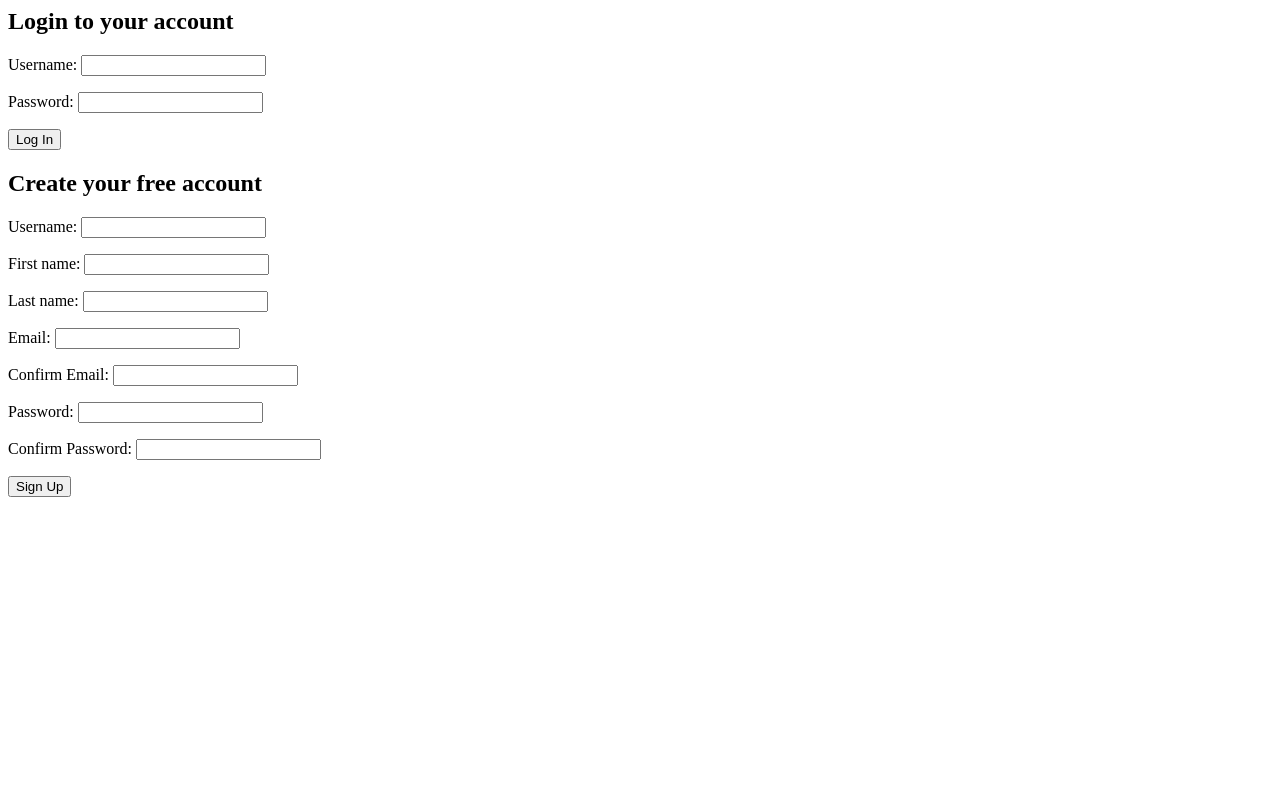
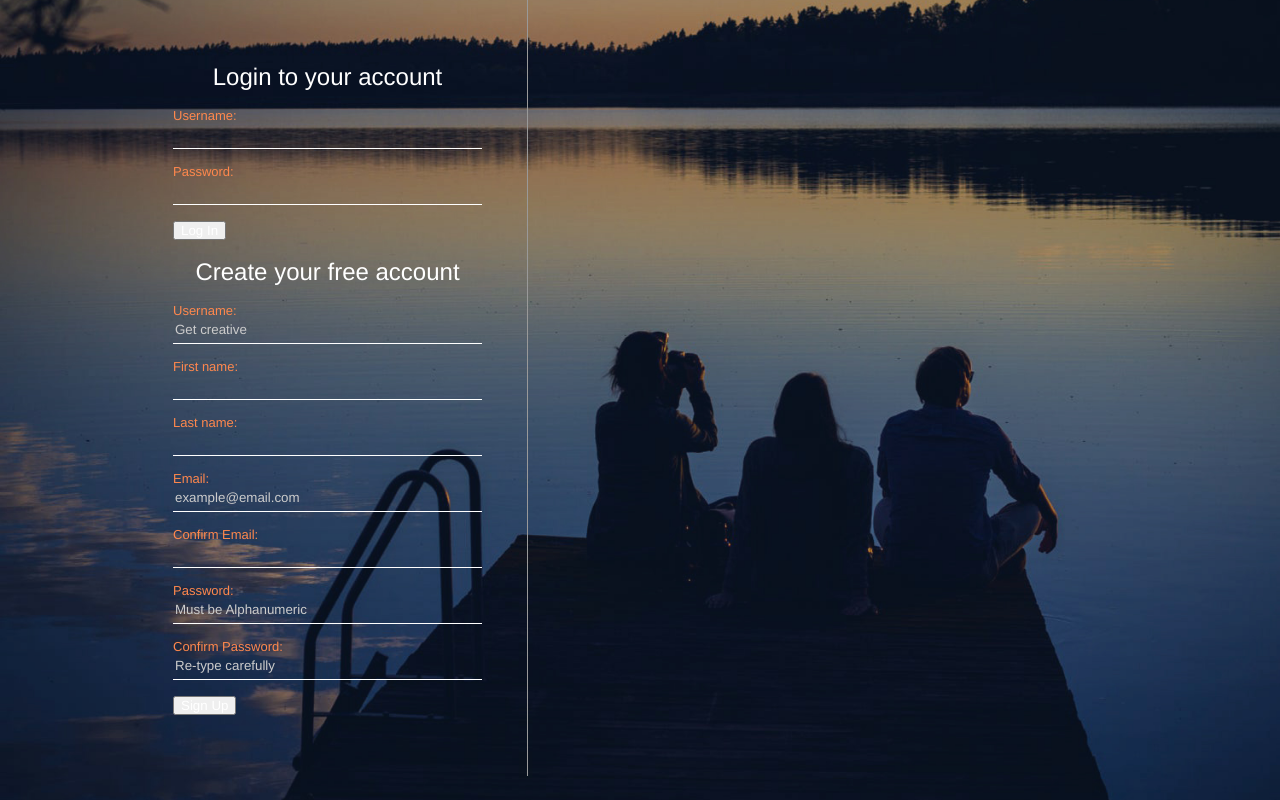
Before and after one commit to AbuBakr-S/SpotifyClone, a PHP site: page /register.php in a window 1280 px wide. Run offline with PHP 8.4, Linux system fonts and the light colour scheme.

Commit message:
Completing Login and Register Functionality, inc Sessions + Adding Design

```diff
--- /dev/null
+++ b/assets/css/register.css
@@ -0,0 +1,74 @@
+html, body {
+  padding: 0;
+  margin: 0;
+  height: 100%;
+}
+
+.background {
+  background-color: #000;
+  background-image: url(../images/bg.jpg);
+  background-position: center;
+  background-size: cover;
+  display: table;
+  height: 100%;
+  width: 100%;
+}
+
+/*Default Code*/
+.loginContainer * {
+  color: #fff;
+  font-family: "Helvetica Neue", "Helvetica", sans-serif;
+  font-weight: normal;
+  line-height: 1em;   /* Current font-size x1 */
+  box-sizing: border-box;   /* Account for padding and margins when setting width */
+}
+
+.loginContainer {
+  width: 80%;
+  margin: 0 auto;
+  popsition: relative;    /* Relative to it's parent */
+  max-width: 1024px;
+}
+
+/* Compatible Placeholder Code */
+::placeholder { /* Chrome, Firefox, Opera, Safari 10.1+ */
+    color: #ccc;
+    opacity: 1; /* Firefox */
+}
+
+:-ms-input-placeholder { /* Internet Explorer 10-11 */
+    color: #ccc;
+}
+
+::-ms-input-placeholder { /* Microsoft Edge */
+    color: #ccc;
+}
+
+.inputContainer {
+  width: 400px;
+  padding: 45px;
+  float: left;
+  border-right: 1px solid #999;
+}
+
+.inputContainer h2 {
+  text-align: center;
+}
+
+
+/* Styles input fields with specified types */
+.inputContainer input[type="text"], input[type="email"], input[type="password"] {
+   display: block;
+   background-color: transparent;
+   border: 0;
+   border-bottom: 1px solid #fff;
+   height: 27px;
+   line-height: 27px;
+   width: 100%;
+}
+
+.inputContainer label {
+  color: #ff884d;
+  font-size: 13px;
+  margin-top: 15px;
+}
--- a/includes/config.php
+++ b/includes/config.php
@@ -2,6 +2,7 @@
 
   //Output Buffering - Wait until we have all the data before we send to Server
   ob_start();
+  session_start();    //Enables the use of Sessions
 
   $timezone = date_default_timezone_set("Europe/London");
 
--- a/includes/handlers/login-handler.php
+++ b/includes/handlers/login-handler.php
@@ -10,6 +10,7 @@ if(isset($_POST['loginButton'])){
   $result = $account->login($userName, $password);
 
   if($result == true){    //Not necessary, but visually helpful
+    $_SESSION['userLoggedIn'] = $userName;    //Session Variable userLoggedIn set to username
     header("Location: index.php");
   }
 }
--- a/includes/handlers/register-handler.php
+++ b/includes/handlers/register-handler.php
@@ -42,6 +42,7 @@ if(isset($_POST['registerButton'])){
 
   //If Registration was Successful:
   if($successful){
+    $_SESSION['userLoggedIn'] = $userName;
     header("Location: index.php");    //Redirect
   }
 
--- a/register.php
+++ b/register.php
@@ -21,10 +21,14 @@
   <head>
     <meta charset="utf-8">
     <title>Welcome to Spotify Clone</title>
+    <link rel="stylesheet" href="assets/css/register.css">
   </head>
   <body>
 
-    <div id="inputContainer" class="">
+    <!-- Background Image -->
+    <div class="background">
+      <div class="loginContainer">
+        <div class="inputContainer">
 
           <!-- Login Form -->
           <form id="loginForm" class="" action="register.php" method="POST">
@@ -50,7 +54,7 @@
               <?php echo $account->getError(Constants::$userNameLength);    //Check Constants for error msgs ?>
               <?php echo $account->getError(Constants::$userNameTaken); ?>
               <label for="registerUserName">Username:</label>
-          <input id="registerUserName" type="text" name="register_User_Name" value="<?php getInputValue('register_User_Name'); ?>" required>
+              <input id="registerUserName" type="text" name="register_User_Name" placeholder="Get creative" value="<?php getInputValue('register_User_Name'); ?>" required>
             </p>
 
             <p>
@@ -70,7 +74,7 @@
               <?php echo $account->getError(Constants::$emailInvalid); ?>
               <?php echo $account->getError(Constants::$emailTaken); ?>
               <label for="email">Email:</label>
-          <input id="email" type="email" name="email_1" value="<?php getInputValue('email_1'); ?>" required>
+              <input id="email" type="email" name="email_1" placeholder="example@email.com" value="<?php getInputValue('email_1'); ?>" required>
             </p>
 
             <p>
@@ -84,18 +88,18 @@
               <?php echo $account->getError(Constants::$passwordNotAlphanumeric); ?>
               <?php echo $account->getError(Constants::$passwordLength); ?>
               <label for="registerPassword">Password:</label>
-          <input id="registerPassword" type="password" name="password_1" required>
+              <input id="registerPassword" type="password" name="password_1" placeholder="Must be Alphanumeric" required>
             </p>
 
             <p>
               <label for="confirmPassword">Confirm Password:</label>
-          <input id="confirmPassword" type="password" name="password_2" required>
+              <input id="confirmPassword" type="password" name="password_2" placeholder="Re-type carefully" required>
             </p>
 
             <button type="submit" name="registerButton">Sign Up</button>
-
           </form>
-
+        </div>
+      </div>
     </div>
 
   </body>
```
Also changed, not shown: index.php (+12 -1 lines), assets/images/bg.jpg (added). Lines whose indentation alone changed are shown as unchanged.
